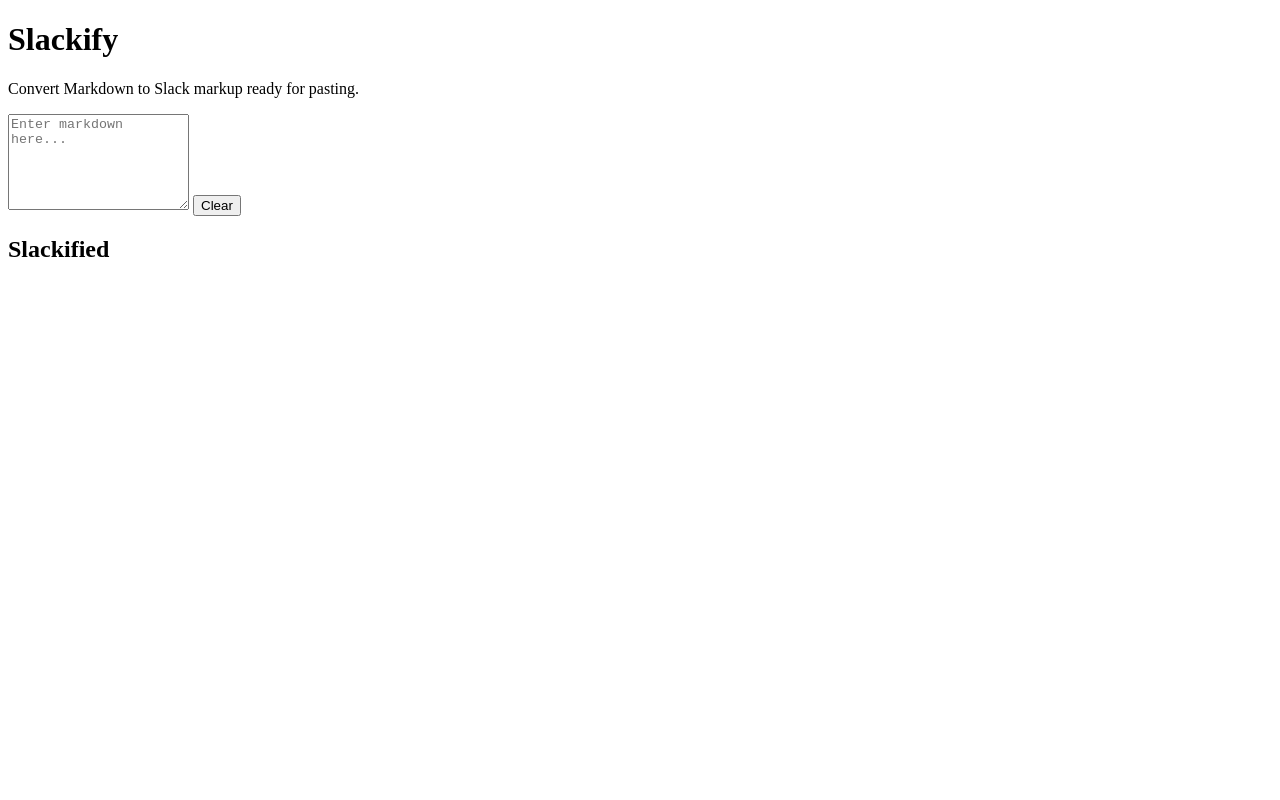
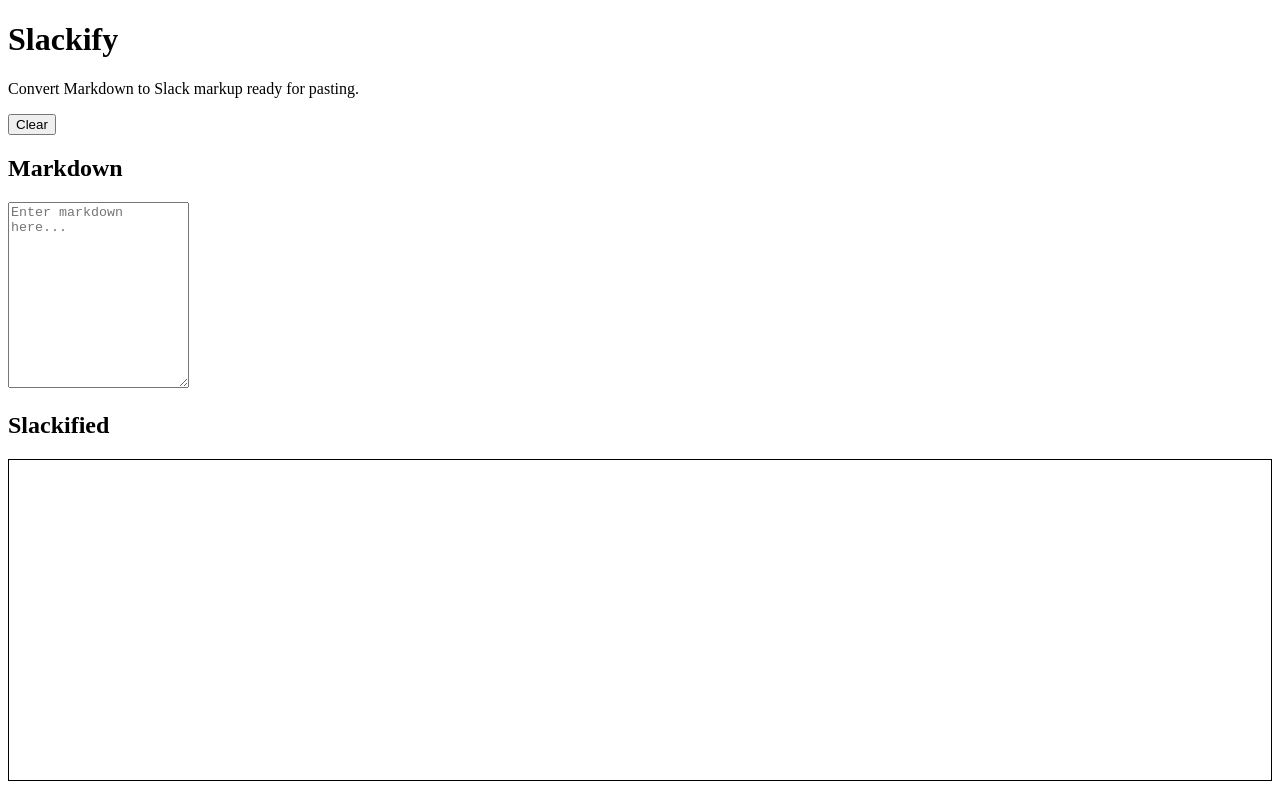
Before and after one commit to erkannt/slackify, a Svelte app: page / in a window 1280 px wide. Built offline with nearby package versions, Linux system fonts and the light colour scheme.

Commit message:
Add more structure

```diff
--- a/src/App.svelte
+++ b/src/App.svelte
@@ -17,17 +17,30 @@
     </header>
 
     <section>
-        <textarea
-            bind:value={markdown}
-            rows="6"
-            placeholder="Enter markdown here..."
-        ></textarea>
-
         <button onclick={clear}> Clear </button>
     </section>
 
     <section>
+        <h2>Markdown</h2>
+        <textarea
+            bind:value={markdown}
+            rows="12"
+            placeholder="Enter markdown here..."
+        ></textarea>
+    </section>
+
+    <section id="slackified-output">
         <h2>Slackified</h2>
         <pre>{slackified}</pre>
     </section>
 </main>
+
+<style>
+    #slackified-output {
+        pre {
+            border: 1px solid black;
+            min-height: 20rem;
+            overflow: scroll;
+        }
+    }
+</style>
```
